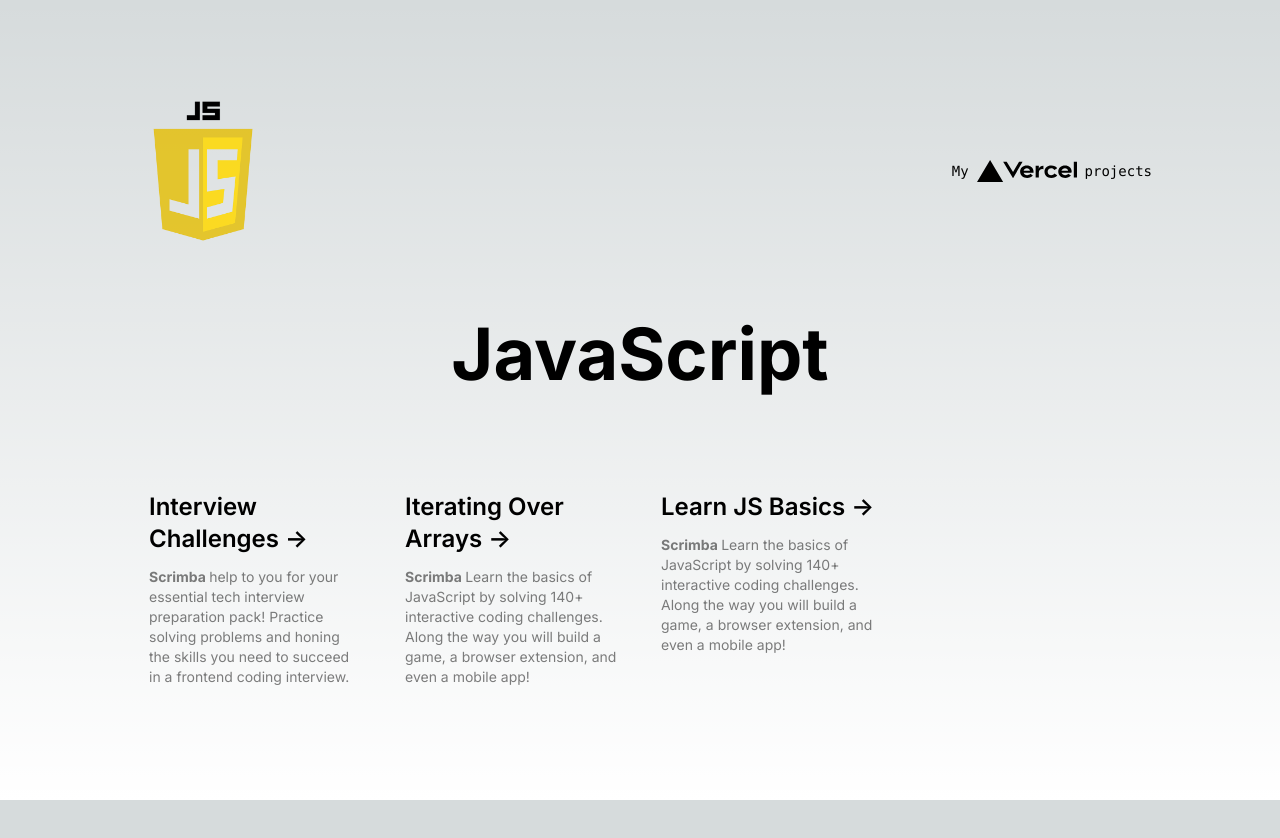
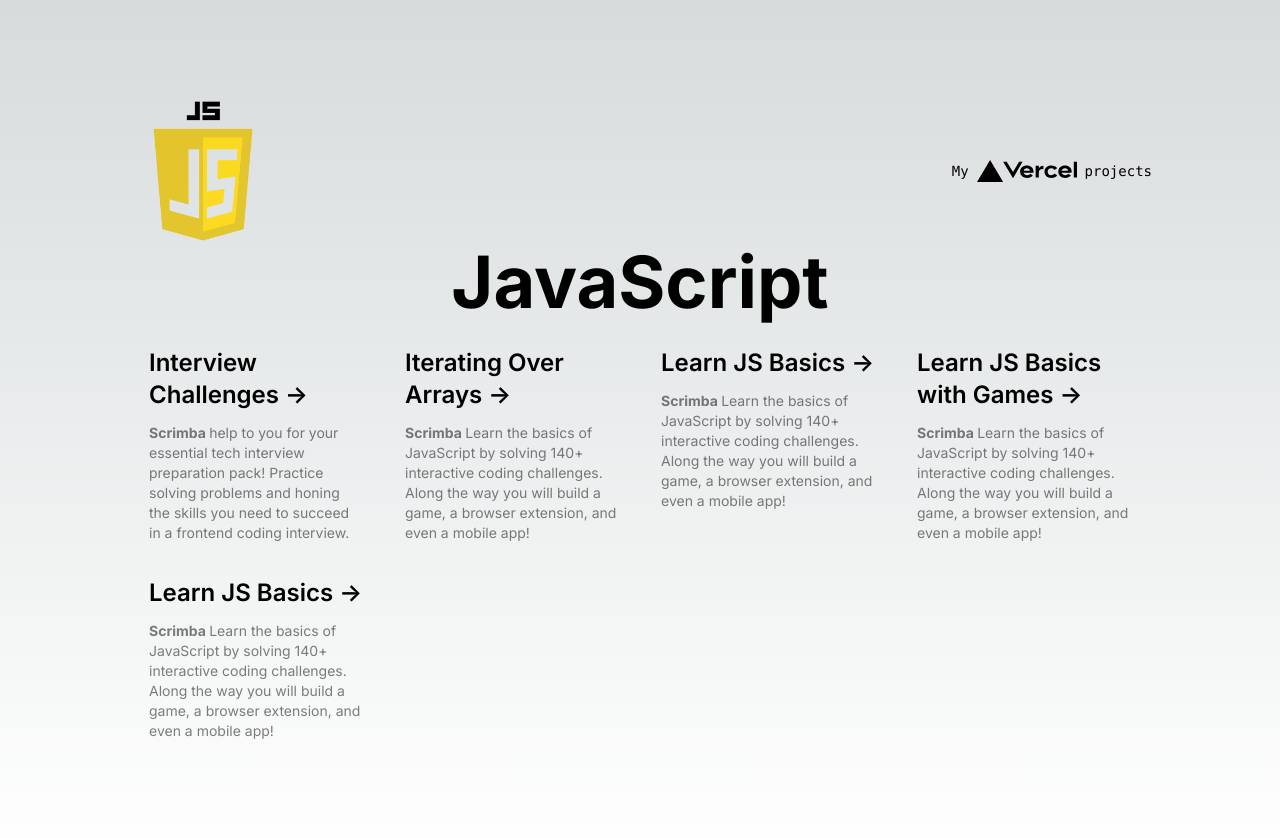
Before and after one commit to IsabelTizon/js-challenges, a Next.js app: page / in a window 1280 px wide. Shown: the top 838 px of the page. Before the commit the page ends 800 px from the top, so only its background shows below. Built offline with nearby package versions, Linux system fonts and the light colour scheme.

Commit message:
new components on Home

```diff
--- a/src/components/arrays/homeArr.js
+++ b/src/components/arrays/homeArr.js
@@ -14,7 +14,21 @@ export const homeCourses = [
 			"Learn the basics of JavaScript by solving 140+ interactive coding challenges. Along the way you will build a game, a browser extension, and even a mobile app!",
 	},
 	{
-		id: 2,
+		id: 3,
+		href: "/scrimbaLearnBasics",
+		name: "Learn JS Basics",
+		intro:
+			"Learn the basics of JavaScript by solving 140+ interactive coding challenges. Along the way you will build a game, a browser extension, and even a mobile app!",
+	},
+	{
+		id: 4,
+		href: "/scrimbaLearnBasics",
+		name: "Learn JS Basics with Games",
+		intro:
+			"Learn the basics of JavaScript by solving 140+ interactive coding challenges. Along the way you will build a game, a browser extension, and even a mobile app!",
+	},
+	{
+		id: 5,
 		href: "/scrimbaLearnBasics",
 		name: "Learn JS Basics",
 		intro:
```
